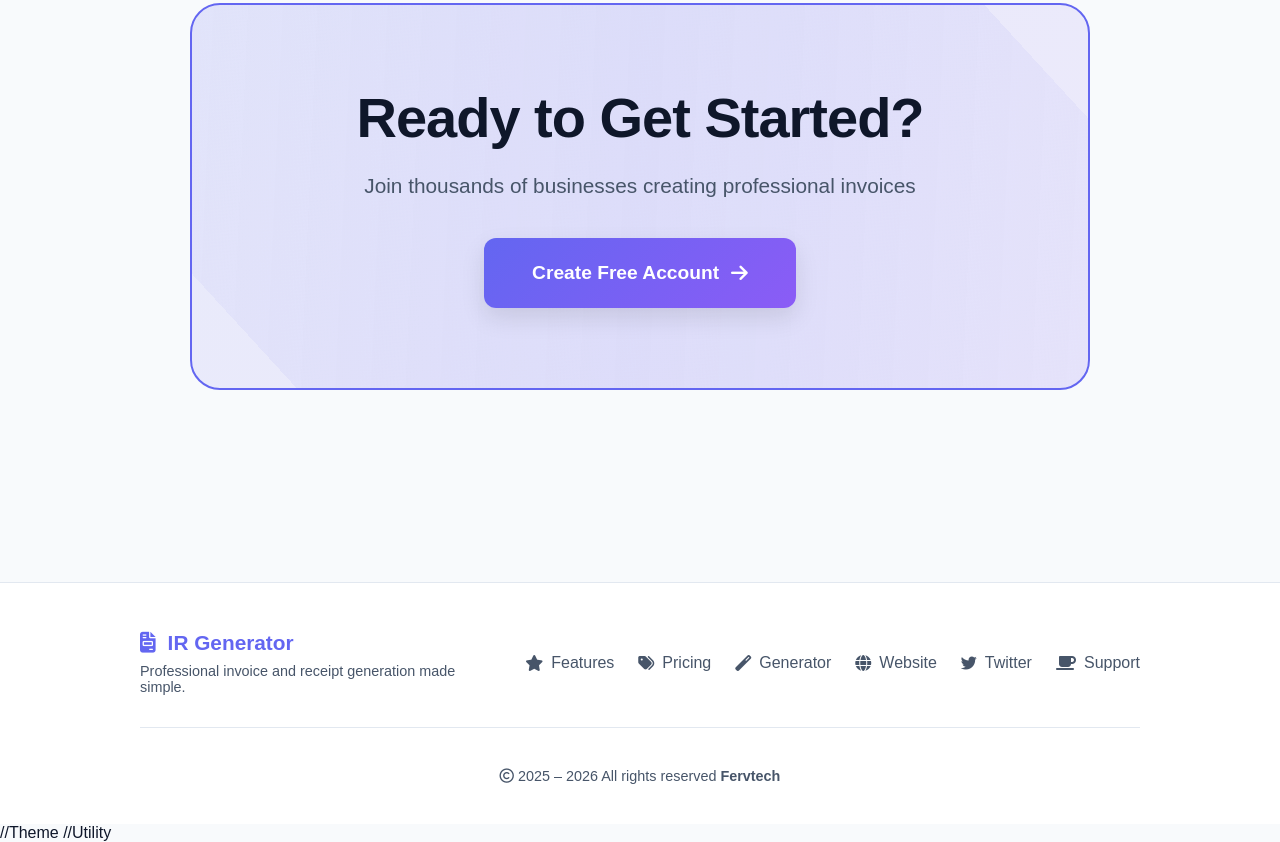
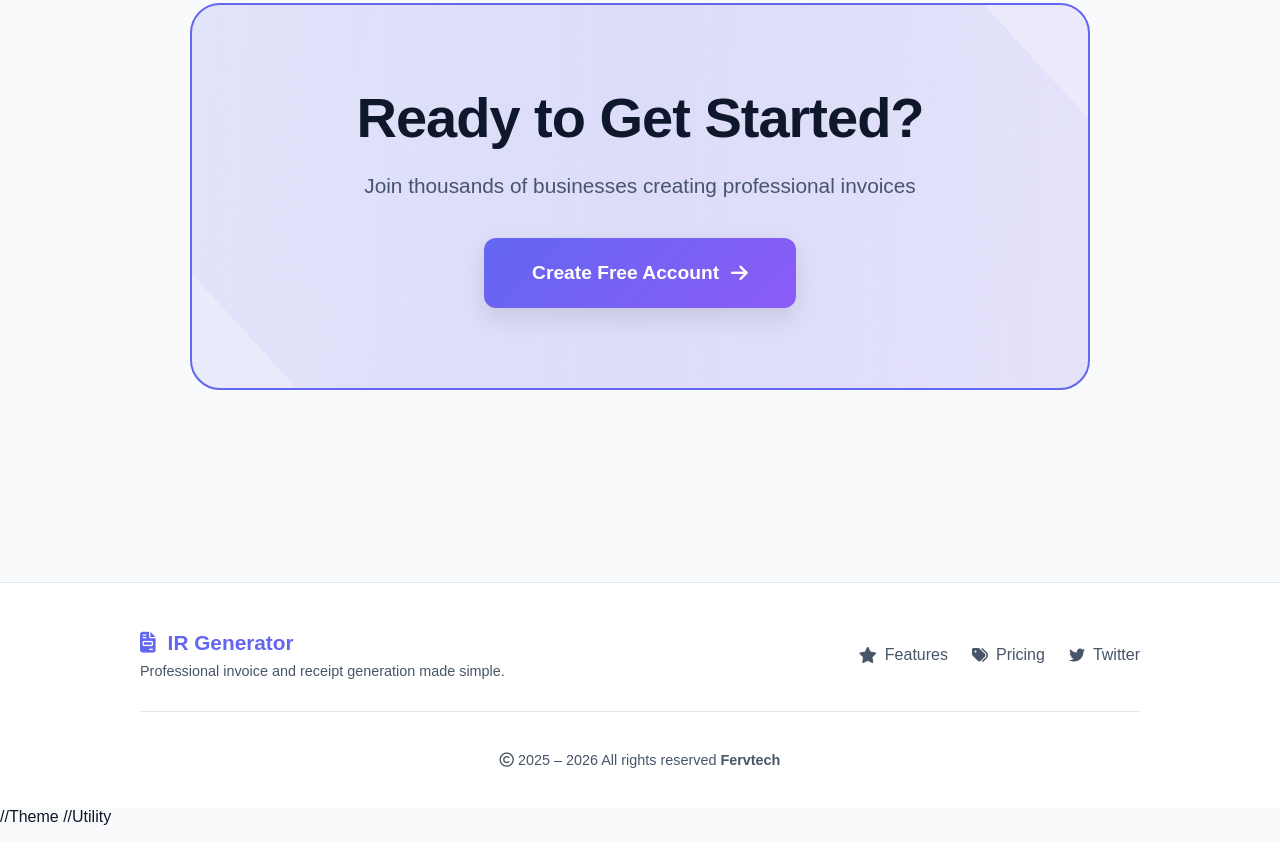
Before and after one commit to FervTech/IR-Generator, a website: page index.html in a window 1280 px wide. Shown: the part 3248-4090 px from the top of the page. Drawn offline with Linux system fonts and the light colour scheme.

Commit message:
website suppport button taken off

```diff
--- a/index.html
+++ b/index.html
@@ -360,22 +360,12 @@
         <i class="fas fa-tags"></i>
         Pricing
       </a>
-      <a href="pages/generative.html" class="footer-link">
-        <i class="fas fa-magic"></i>
-        Generator
-      </a>
-      <a href="https://fervtech.com" target="_blank" class="footer-link">
-        <i class="fas fa-globe"></i>
-        Website
-      </a>
+
       <a href="https://twitter.com/fervtech" target="_blank" class="footer-link">
         <i class="fab fa-twitter"></i>
         Twitter
       </a>
-      <a href="https://buymeacoffee.com/fervtech" target="_blank" class="footer-link">
-        <i class="fas fa-coffee"></i>
-        Support
-      </a>
+
     </div>
   </div>
   <div class="footer-bottom">
```
